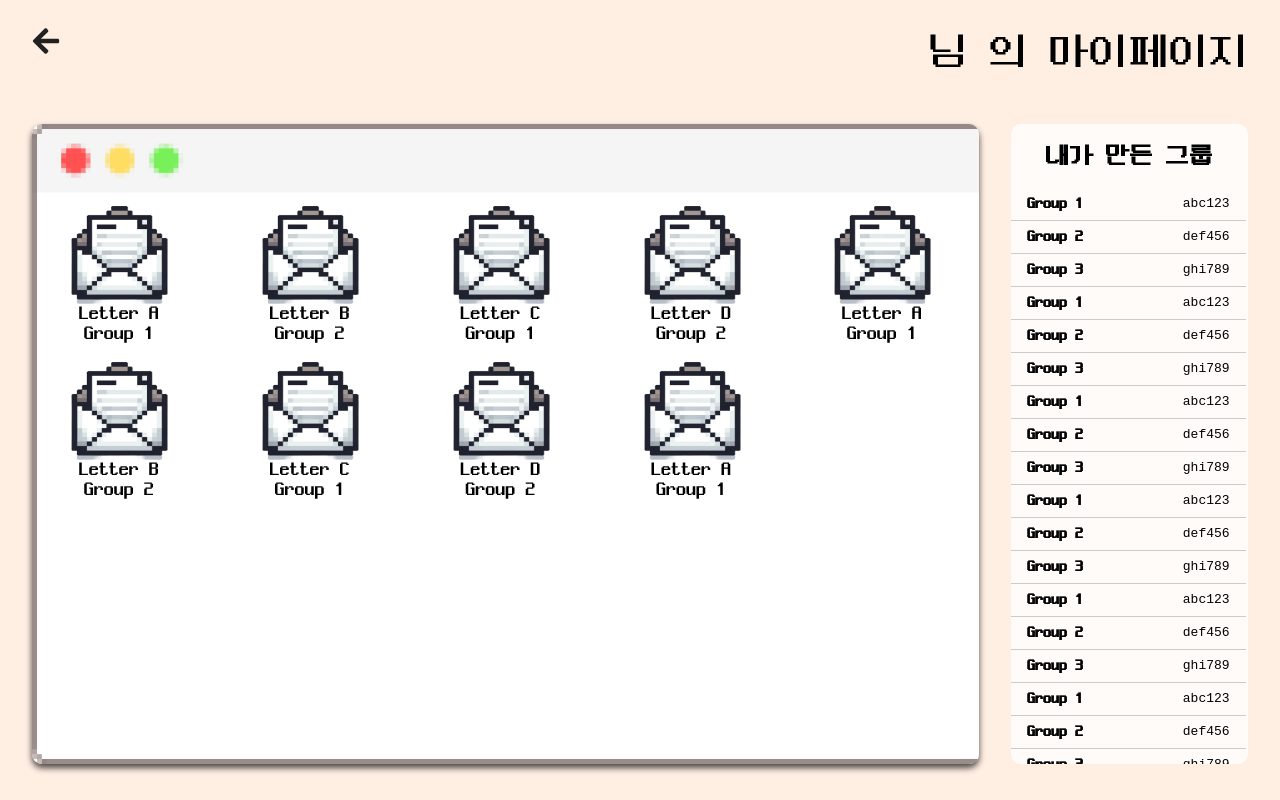
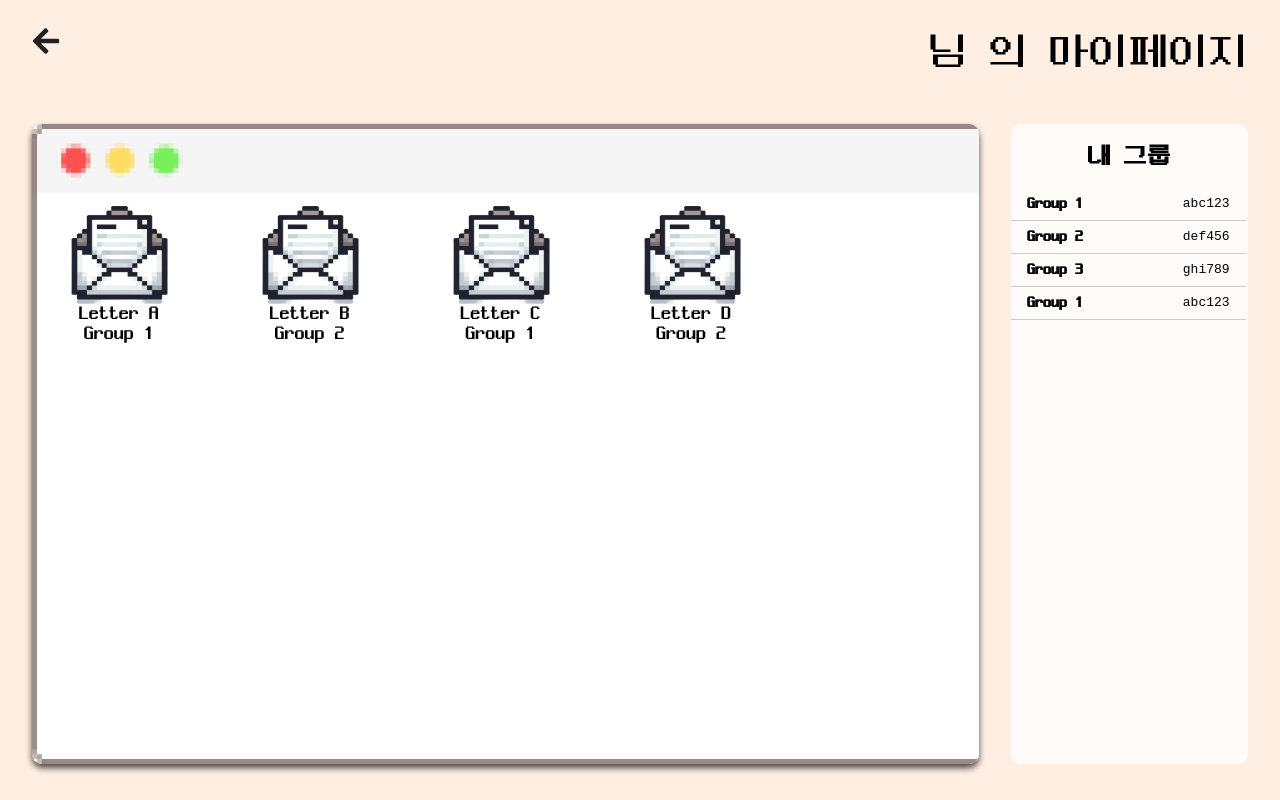
Before and after one commit to hyo-4/madcamp_week04, a React (Create React App) app: page /mypage in a window 1280 px wide. Built offline with nearby package versions, Linux system fonts and the light colour scheme.

Commit message:
feat: main api 연결

```diff
--- a/src/pages/AddGroupPage.tsx
+++ b/src/pages/AddGroupPage.tsx
@@ -1,6 +1,8 @@
 import React, { useState } from "react";
 import styled from "styled-components";
 import "../fonts/font.css";
+import axios from "axios";
+import { useUserStore } from "../store/user";
 
 interface ModalProps {
   isOpen: boolean;
@@ -9,13 +11,78 @@ interface ModalProps {
 
 const Modal: React.FC<ModalProps> = ({ isOpen, onClose }) => {
   const [groupName, setGroupName] = useState<string>("");
+  const [inviteNumber, setinviteNumber] = useState("");
+  const { userid } = useUserStore();
 
   const handleInputChange = (event: React.ChangeEvent<HTMLInputElement>) => {
     setGroupName(event.target.value);
   };
 
-  const handleSubmit = () => {
-    onClose();
+  const handleSubmit = async () => {
+    if (!groupName) {
+      alert("그룹이름을 입력해주세요");
+      return;
+    }
+    try {
+      const postData = {
+        OrganizationName: groupName,
+      };
+
+      const response = await axios.post(
+        "http://ec2-3-36-116-35.ap-northeast-2.compute.amazonaws.com:8080/api/organization/create",
+        postData,
+        {
+          headers: {
+            "Content-Type": "application/json",
+          },
+          withCredentials: true,
+        }
+      );
+
+      if (response.status === 200) {
+        console.log(response.data.organizationInviteNumber);
+        const newInviteNumber = response.data.organizationInviteNumber;
+        const userdata = userid;
+        setinviteNumber(newInviteNumber);
+        if (userid != null && newInviteNumber != null) {
+          handleJoin(newInviteNumber, userdata);
+        }
+        onClose();
+      } else if (response.status === 400) {
+        console.log("error");
+      }
+    } catch (error) {
+      console.error("오류가 발생했습니다.", error);
+    }
+  };
+
+  const handleJoin = async (newInviteNumber: any, userdata: any) => {
+    try {
+      const joinData = {
+        userId: userdata,
+        organizationInviteNumber: newInviteNumber,
+      };
+
+      const response = await axios.post(
+        "http://ec2-3-36-116-35.ap-northeast-2.compute.amazonaws.com:8080/api/user/joinOrganization",
+        joinData,
+        {
+          headers: {
+            "Content-Type": "application/json",
+          },
+          withCredentials: true,
+        }
+      );
+
+      if (response.status === 200) {
+        console.log(response.data);
+        onClose();
+      } else if (response.status === 400) {
+        console.log("error");
+      }
+    } catch (error) {
+      console.error("오류가 발생했습니다.", error);
+    }
   };
 
   if (!isOpen) {
--- a/src/pages/MainPage.tsx
+++ b/src/pages/MainPage.tsx
@@ -11,6 +11,7 @@ import "../fonts/font.css";
 import Lockedletter from "../components/Lockedletter";
 import API from "../services/api/index";
 import Modal from "./AddGroupPage";
+import axios from "axios";
 
 const sortDummyLetterDataByTime = (
   data: { name: string; time: string; group: string }[]
@@ -20,9 +21,39 @@ const sortDummyLetterDataByTime = (
   });
 };
 
+interface OrganizationData {
+  organizationId: number;
+  organizationName: string | null;
+}
+
 const MainPage: React.FC = () => {
   const { userid, setUserId, username, setUserName } = useUserStore();
   const [isModalOpen, setModalOpen] = useState<boolean>(false);
+  const [organizationData, setOrganizationData] = useState<OrganizationData[]>(
+    []
+  );
+
+  useEffect(() => {
+    const fetchData = async () => {
+      try {
+        const response = await axios.post(
+          "http://ec2-3-36-116-35.ap-northeast-2.compute.amazonaws.com:8080/api/user/organizations",
+          { userId: userid },
+          {
+            headers: {
+              "Content-Type": "application/json",
+            },
+            withCredentials: true,
+          }
+        );
+        setOrganizationData(response.data);
+        console.log(response.data);
+      } catch (error) {
+        console.error("Error fetching data: ", error);
+      }
+    };
+    fetchData();
+  }, [userid]);
 
   const nav = useNavigate();
   const DummyData = [
@@ -70,11 +101,11 @@ const MainPage: React.FC = () => {
           <LeftContainer>
             <ScrollContainer>
               <GridContainer>
-                {DummyData.map((group, index) => (
+                {organizationData.map((org, index) => (
                   <Folder
                     key={index}
-                    groupName={group.groupname}
-                    groupId={group.groupid}
+                    groupName={org.organizationName ?? "Unnamed Group"}
+                    groupId={org.organizationId.toString()}
                   />
                 ))}
               </GridContainer>
--- a/src/pages/MemberPage.tsx
+++ b/src/pages/MemberPage.tsx
@@ -1,7 +1,7 @@
 import React, { useEffect, useState } from "react";
 import styled from "styled-components";
 import backgroundImage from "../assets/grouppage.png";
-import letterImage from "../assets/letterbackground.png";
+import letterImage from "../assets/letter-form.png";
 import lockimage from "../assets/letter.png";
 import openimage from "../assets/openletter.png";
 import { FiArrowLeft } from "react-icons/fi";
@@ -188,9 +188,10 @@ const ModalBackground = styled.div<{ isOpen: boolean }>`
   right: 0; /* 가로 방향 가운데 정렬을 위해 추가 */
   bottom: 0; /* 세로 방향 가운데 정렬을 위해 추가 */
   background-image: url(${letterImage});
-  background-size: cover;
   background-repeat: no-repeat;
   background-position: center center;
+  background-color: rgba(0, 0, 0, 0.7);
+  background-size: 50%;
   z-index: 1;
 `;
 
@@ -244,7 +245,6 @@ const ModalContent = styled.div`
       cursor: pointer;
       font-size: 16px;
       transition: background-color 0.2s;
-
       &:hover {
         color: red;
       }
--- a/src/pages/MyPage.tsx
+++ b/src/pages/MyPage.tsx
@@ -17,11 +17,6 @@ export default function MyPage() {
     { letterName: "Letter B", letterGroup: "Group 2" },
     { letterName: "Letter C", letterGroup: "Group 1" },
     { letterName: "Letter D", letterGroup: "Group 2" },
-    { letterName: "Letter A", letterGroup: "Group 1" },
-    { letterName: "Letter B", letterGroup: "Group 2" },
-    { letterName: "Letter C", letterGroup: "Group 1" },
-    { letterName: "Letter D", letterGroup: "Group 2" },
-    { letterName: "Letter A", letterGroup: "Group 1" },
   ];
 
   const dummyGroupData = [
@@ -29,32 +24,6 @@ export default function MyPage() {
     { groupname: "Group 2", groupCode: "def456" },
     { groupname: "Group 3", groupCode: "ghi789" },
     { groupname: "Group 1", groupCode: "abc123" },
-    { groupname: "Group 2", groupCode: "def456" },
-    { groupname: "Group 3", groupCode: "ghi789" },
-    { groupname: "Group 1", groupCode: "abc123" },
-    { groupname: "Group 2", groupCode: "def456" },
-    { groupname: "Group 3", groupCode: "ghi789" },
-    { groupname: "Group 1", groupCode: "abc123" },
-    { groupname: "Group 2", groupCode: "def456" },
-    { groupname: "Group 3", groupCode: "ghi789" },
-    { groupname: "Group 1", groupCode: "abc123" },
-    { groupname: "Group 2", groupCode: "def456" },
-    { groupname: "Group 3", groupCode: "ghi789" },
-    { groupname: "Group 1", groupCode: "abc123" },
-    { groupname: "Group 2", groupCode: "def456" },
-    { groupname: "Group 3", groupCode: "ghi789" },
-    { groupname: "Group 1", groupCode: "abc123" },
-    { groupname: "Group 2", groupCode: "def456" },
-    { groupname: "Group 3", groupCode: "ghi789" },
-    { groupname: "Group 1", groupCode: "abc123" },
-    { groupname: "Group 2", groupCode: "def456" },
-    { groupname: "Group 3", groupCode: "ghi789" },
-    { groupname: "Group 1", groupCode: "abc123" },
-    { groupname: "Group 2", groupCode: "def456" },
-    { groupname: "Group 3", groupCode: "ghi789" },
-    { groupname: "Group 1", groupCode: "abc123" },
-    { groupname: "Group 2", groupCode: "def456" },
-    { groupname: "Group 3", groupCode: "ghi789" },
   ];
 
   const navToMain = () => {
@@ -85,7 +54,7 @@ export default function MyPage() {
         </LeftContainer>
         <RightContainer>
           <ScrollContainer2>
-            <h2>내가 만든 그룹</h2>
+            <h2>내 그룹</h2>
             <GroupList>
               {dummyGroupData.map((group, index) => (
                 <GroupItem key={index}>
```
Also changed, not shown: src/assets/letter-form.png (added).
